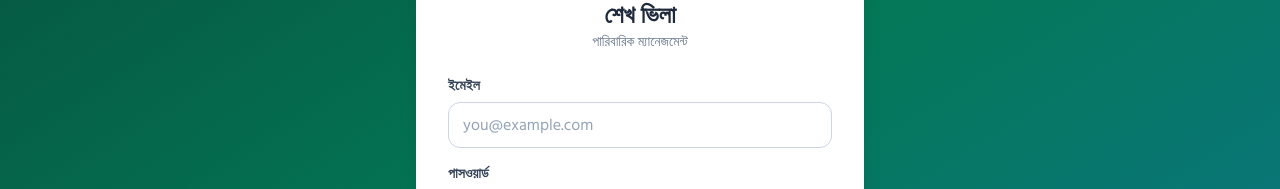
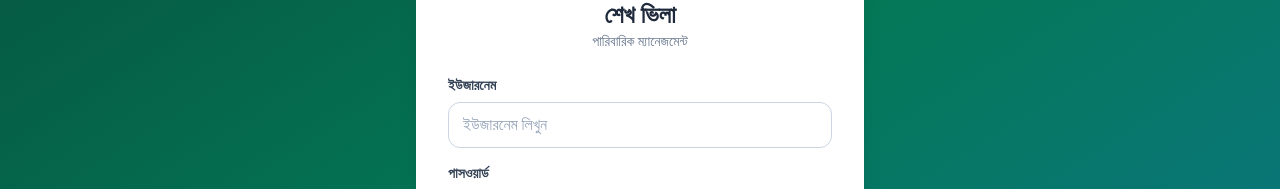
Before and after one commit to abdulsuban1996/Sheikh-Vila, a Next.js app: page /login in a window 1280 px wide. Shown: the part 246-435 px from the top of the page. Built offline with nearby package versions, Linux system fonts and the light colour scheme.

Commit message:
Auth: username login for members, require login on every app open

```diff
--- a/app/(app)/layout.tsx
+++ b/app/(app)/layout.tsx
@@ -1,4 +1,5 @@
 import { AppShell } from "@/components/layout/AppShell";
+import { SessionGuard } from "@/components/auth/SessionGuard";
 import { requireMember } from "@/lib/auth";
 import { formatDateBn } from "@/lib/bn";
 
@@ -10,6 +11,7 @@ export default async function AppLayout({
   const { profile } = await requireMember();
   return (
     <AppShell isAdmin={profile.role === "admin"} dateText={formatDateBn(new Date())}>
+      <SessionGuard isAdmin={profile.role === "admin"} />
       {children}
     </AppShell>
   );
--- a/app/(app)/members/actions.ts
+++ b/app/(app)/members/actions.ts
@@ -3,6 +3,7 @@
 import { revalidatePath } from "next/cache";
 import { createClient } from "@/lib/supabase/server";
 import { createAdminClient } from "@/lib/supabase/admin";
+import { toLoginEmail, USERNAME_RE } from "@/lib/username";
 
 type Result = { ok: true } | { ok: false; error: string };
 
@@ -31,10 +32,15 @@ export async function addMember(input: {
 }): Promise<Result> {
   if (!(await assertAdmin())) return DENIED;
   const name = input.name.trim();
-  const email = input.email.trim().toLowerCase();
+  // `input.email` carries the username (a real email is also accepted)
+  const raw = input.email.trim().toLowerCase();
   const phone = input.phone.trim();
   if (!name) return { ok: false, error: "নাম লিখুন" };
-  if (!/^\S+@\S+\.\S+$/.test(email)) return { ok: false, error: "সঠিক ইমেইল দিন" };
+  if (!raw.includes("@") && !USERNAME_RE.test(raw)) {
+    return { ok: false, error: "ইউজারনেম ৩-৩০ অক্ষরের হতে হবে (ইংরেজি ছোট হাতের অক্ষর, সংখ্যা, . _ -)" };
+  }
+  const email = toLoginEmail(raw);
+  if (!/^\S+@\S+\.\S+$/.test(email)) return { ok: false, error: "সঠিক ইউজারনেম দিন" };
   if (input.password.length < 8) return { ok: false, error: "পাসওয়ার্ড কমপক্ষে ৮ অক্ষরের হতে হবে" };
 
   const admin = createAdminClient();
@@ -46,7 +52,7 @@ export async function addMember(input: {
   });
   if (error || !data.user) {
     const exists = /already|registered|exists/i.test(error?.message ?? "");
-    return { ok: false, error: exists ? "এই ইমেইল দিয়ে আগেই অ্যাকাউন্ট আছে" : "সদস্য তৈরি করা যায়নি" };
+    return { ok: false, error: exists ? "এই ইউজারনেম আগেই নেওয়া হয়েছে" : "সদস্য তৈরি করা যায়নি" };
   }
 
   const { error: upErr } = await admin
--- a/app/login/LoginForm.tsx
+++ b/app/login/LoginForm.tsx
@@ -6,6 +6,8 @@ import { createClient } from "@/lib/supabase/client";
 import { Button, inputClass } from "@/components/ui/Button";
 import { Field } from "@/components/ui/Modal";
 import { toBn } from "@/lib/bn";
+import { toLoginEmail } from "@/lib/username";
+import { SESSION_FLAG } from "@/components/auth/SessionGuard";
 
 const MAX_ATTEMPTS = 5;
 const LOCK_SECONDS = 30;
@@ -32,7 +34,7 @@ export function LoginForm({ notApproved }: { notApproved: boolean }) {
     if (lock > 0 || loading) return;
     setError("");
     if (!email.trim() || !password) {
-      setError("ইমেইল ও পাসওয়ার্ড দিন");
+      setError("ইউজারনেম ও পাসওয়ার্ড দিন");
       return;
     }
     if (!navigator.onLine) {
@@ -41,20 +43,21 @@ export function LoginForm({ notApproved }: { notApproved: boolean }) {
     }
     setLoading(true);
     const { error: err } = await createClient().auth.signInWithPassword({
-      email: email.trim(),
+      email: toLoginEmail(email),
       password,
     });
     if (err) {
       setLoading(false);
       const n = fails + 1;
       setFails(n);
-      setError("ইমেইল বা পাসওয়ার্ড সঠিক নয়");
+      setError("ইউজারনেম বা পাসওয়ার্ড সঠিক নয়");
       if (n >= MAX_ATTEMPTS) {
         setLock(LOCK_SECONDS);
         setFails(0);
       }
       return;
     }
+    sessionStorage.setItem(SESSION_FLAG, "1");
     // full navigation so middleware re-checks approval with fresh cookies
     window.location.href = "/dashboard";
   }
@@ -72,9 +75,9 @@ export function LoginForm({ notApproved }: { notApproved: boolean }) {
           অনেকবার ভুল হয়েছে। {toBn(lock)} সেকেন্ড পর আবার চেষ্টা করুন।
         </p>
       )}
-      <Field label="ইমেইল" htmlFor="email">
-        <input id="email" type="email" autoComplete="username" inputMode="email" className={inputClass}
-          value={email} onChange={(e) => setEmail(e.target.value)} placeholder="you@example.com" />
+      <Field label="ইউজারনেম" htmlFor="email">
+        <input id="email" type="text" autoComplete="username" autoCapitalize="none" autoCorrect="off" className={inputClass}
+          value={email} onChange={(e) => setEmail(e.target.value)} placeholder="ইউজারনেম লিখুন" />
       </Field>
       <Field label="পাসওয়ার্ড" htmlFor="password">
         <div className="relative">
--- /dev/null
+++ b/components/auth/SessionGuard.tsx
@@ -0,0 +1,19 @@
+"use client";
+
+import { useEffect } from "react";
+import { logout } from "@/lib/logout";
+
+export const SESSION_FLAG = "sv_session";
+
+/**
+ * Non-admin members must log in every time they open the app.
+ * sessionStorage disappears when the app/tab is closed, so a missing flag
+ * means this is a fresh visit and the old session is ended.
+ */
+export function SessionGuard({ isAdmin }: { isAdmin: boolean }) {
+  useEffect(() => {
+    if (isAdmin) return;
+    if (!sessionStorage.getItem(SESSION_FLAG)) void logout();
+  }, [isAdmin]);
+  return null;
+}
--- a/components/members/MembersClient.tsx
+++ b/components/members/MembersClient.tsx
@@ -137,7 +137,7 @@ export function MembersClient({ members, meId }: { members: Profile[]; meId: str
         <form id="add-member-form" onSubmit={submitAdd} className="space-y-4">
           <Field label="নাম" htmlFor="m-name"><div className="relative"><UserRound size={19} className={iconCls} /><input id="m-name" required className={`${inputClass} pl-11`} value={form.name} onChange={(e) => setForm({ ...form, name: e.target.value })} /></div></Field>
           <Field label="ফোন" htmlFor="m-phone"><div className="relative"><Phone size={19} className={iconCls} /><input id="m-phone" type="tel" inputMode="tel" className={`${inputClass} pl-11`} value={form.phone} onChange={(e) => setForm({ ...form, phone: e.target.value })} /></div></Field>
-          <Field label="ইমেইল" htmlFor="m-email"><div className="relative"><Mail size={19} className={iconCls} /><input id="m-email" type="email" required className={`${inputClass} pl-11`} value={form.email} onChange={(e) => setForm({ ...form, email: e.target.value })} /></div></Field>
+          <Field label="ইউজারনেম (ইংরেজিতে, যেমন: rahim)" htmlFor="m-email"><div className="relative"><Mail size={19} className={iconCls} /><input id="m-email" type="text" required autoCapitalize="none" autoCorrect="off" autoComplete="off" className={`${inputClass} pl-11`} value={form.email} onChange={(e) => setForm({ ...form, email: e.target.value })} /></div></Field>
           <Field label="পাসওয়ার্ড (কমপক্ষে ৮ অক্ষর)" htmlFor="m-pass"><div className="relative"><Lock size={19} className={iconCls} /><input id="m-pass" type="text" minLength={8} required autoComplete="off" className={`${inputClass} pl-11`} value={form.password} onChange={(e) => setForm({ ...form, password: e.target.value })} /></div></Field>
         </form>
       </Modal>
--- /dev/null
+++ b/lib/username.ts
@@ -0,0 +1,10 @@
+/** Members sign in with a username; internally it maps to a private email address. */
+export const USERNAME_DOMAIN = "sheikhvilla.app";
+
+/** "rahim" -> "rahim@sheikhvilla.app"; real emails (admin) are kept as they are. */
+export function toLoginEmail(input: string): string {
+  const v = input.trim().toLowerCase();
+  return v.includes("@") ? v : `${v}@${USERNAME_DOMAIN}`;
+}
+
+export const USERNAME_RE = /^[a-z0-9._-]{3,30}$/;
```
